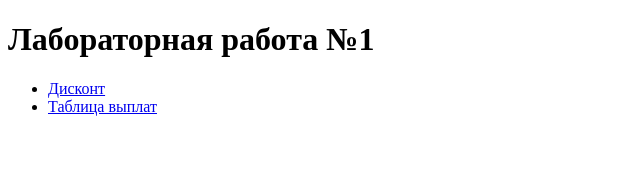
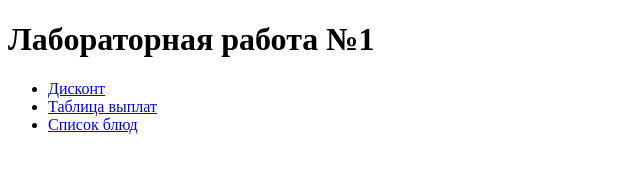
Before and after one commit to denzerphil/REPOSITORIUMONE, a plain HTML site: page lab1.html in a window 1280 px wide. Shown: the whole page, without its empty margins (0-640 px from the left). Drawn offline with Linux system fonts and the light colour scheme.

Commit message:
Добавление ссылки на список блюд

```diff
--- a/lab1.html
+++ b/lab1.html
@@ -12,5 +12,6 @@
         <ul>
             <li><a href="discount.html">Дисконт</a></li>
             <li><a href="table.html">Таблица выплат</a></li>
+            <li><a href="favorites.html">Список блюд</a></li>
         </ul>
     </body>
```
